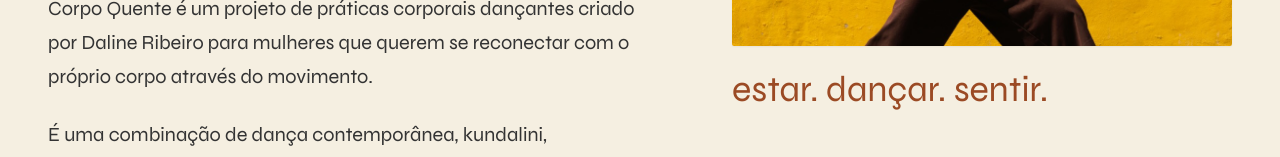
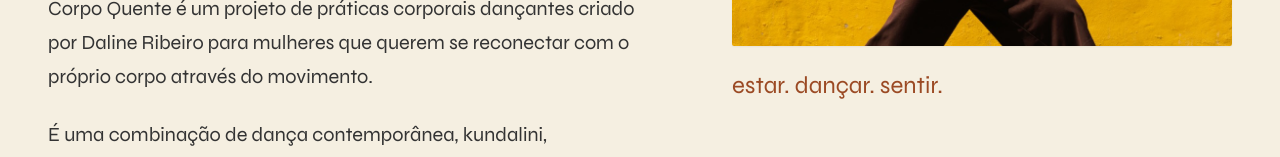
Before and after one commit to daline123/daline-portifolio1, a React (Vite) app: page /corpo-quente in a window 1280 px wide. Shown: the part 534-691 px from the top of the page. Built offline with nearby package versions, Linux system fonts and the light colour scheme.

Commit message:
design: finalize Corpo Quente with landscape photo and smaller quote

```diff
--- a/src/pages/CorpoQuente.tsx
+++ b/src/pages/CorpoQuente.tsx
@@ -102,7 +102,7 @@ export default function CorpoQuente() {
                 className="w-full h-auto rounded-sm shadow-sm transition-transform duration-700 hover:scale-[1.01]"
               />
               {idx === 0 && (
-                 <p className="mt-6 font-display text-4xl text-ink-accent lowercase">
+                 <p className="mt-6 font-display text-2xl text-ink-accent lowercase">
                    Estar. Dançar. Sentir.
                  </p>
               )}
```
